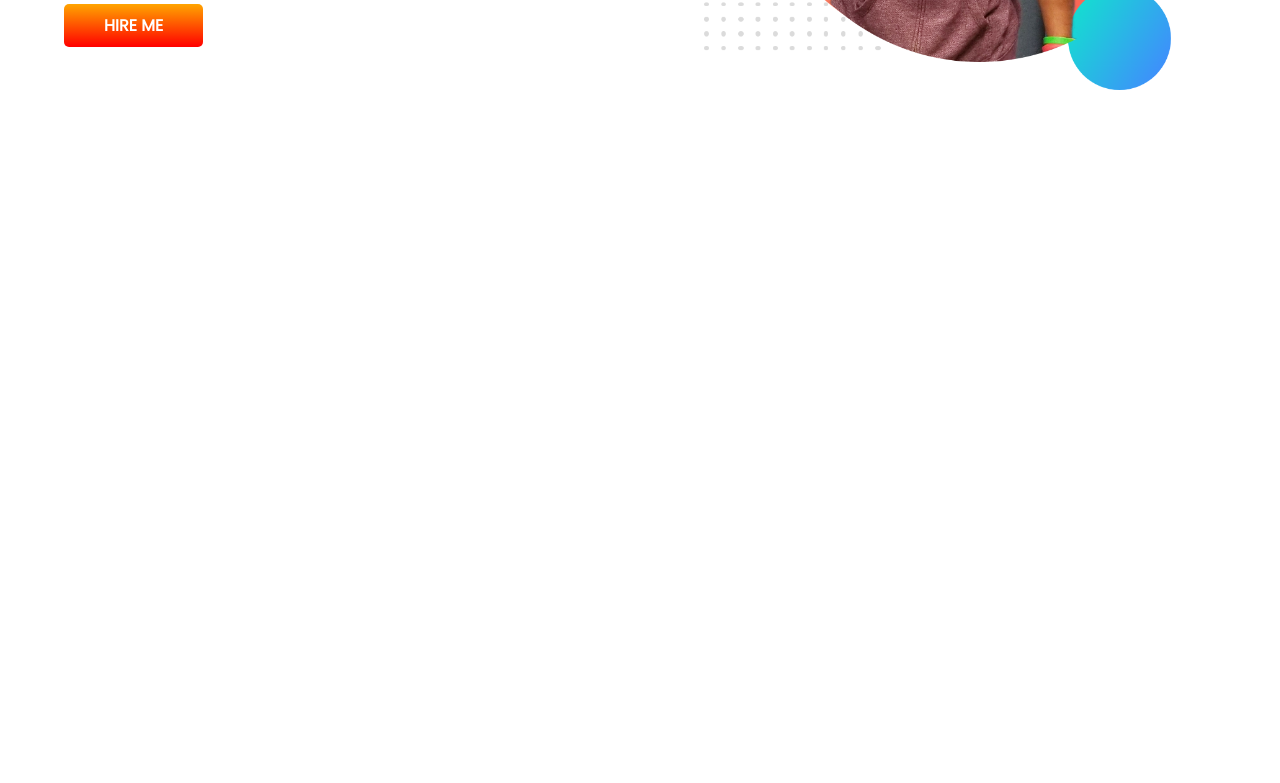
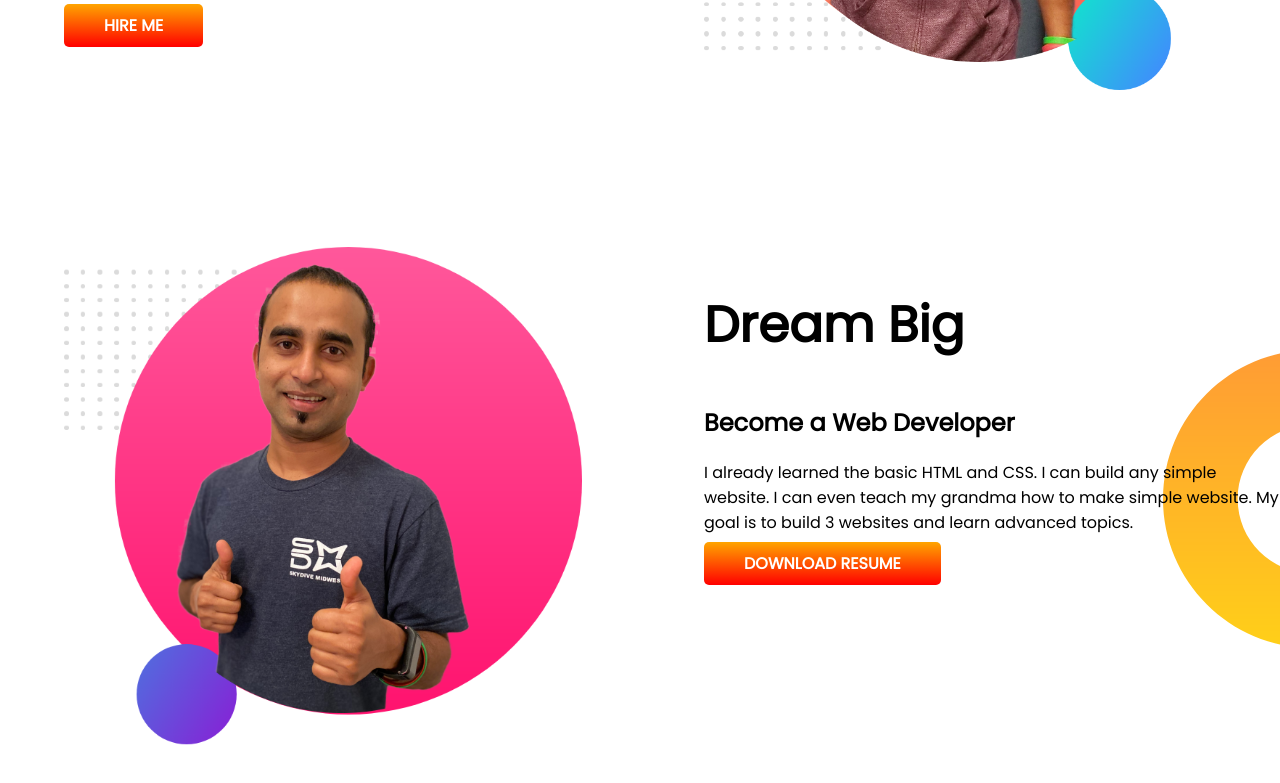
Before and after one commit to mahmudahasan/developer-portfolio-old, a plain HTML site: page index.html in a window 1280 px wide. Shown: the part 425-1208 px from the top of the page. Before the commit the page ends 800 px from the top, so only its background shows below. Drawn offline with Linux system fonts and the light colour scheme.

Commit message:
dream added

```diff
--- a/index.html
+++ b/index.html
@@ -23,6 +23,18 @@
             <img src="images/jhankar.png" alt="">
         </div>
     </section>
+    <section class="dream-big">
+        <div class="half-width">
+            <img src="images/jhankar2.png" alt="">
+
+        </div>
+        <div class="half-width">
+            <h1>Dream Big</h1>
+            <h2>Become a Web Developer</h2>
+            <p>I already learned the basic HTML and CSS. I can build any simple website. I can even teach my grandma how to make simple website. My goal is to build 3 websites and learn advanced topics.</p>
+            <a class="link-button" target="_blank" href="">DOWNLOAD RESUME</a>
+        </div>
+    </section>
 
 </body>
 </html>
--- a/style.css
+++ b/style.css
@@ -10,6 +10,7 @@ h1 {
 }
 section {
   display: flex;
+  margin-bottom: 150px;
 }
 .half-width {
   width: 50%;
@@ -30,3 +31,8 @@ section {
   background-image: url(images/top-banner.png);
   background-repeat: no-repeat;
 }
+.dream-big {
+  background-image: url(images/dream-bg.png);
+  background-repeat: no-repeat;
+  background-position: right;
+}
```
